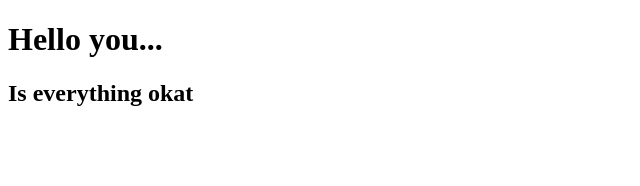
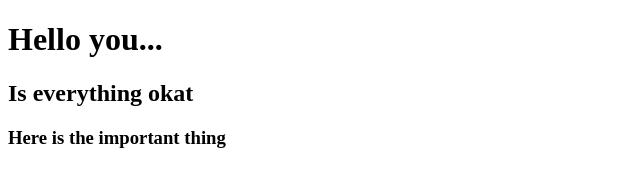
Before and after one commit to Hussein-9K7/Anothercourse, a website: page public/Home.html in a window 1280 px wide. Shown: the whole page, without its empty margins (0-640 px from the left). Drawn offline with Linux system fonts and the light colour scheme.

Commit message:
I did something

```diff
--- a/public/Home.html
+++ b/public/Home.html
@@ -8,5 +8,6 @@
 <body>
     <h1>Hello you...</h1>
     <h2>Is everything okat</h2>
+    <h3>Here is the important thing</h3>
 </body>
 </html>
```
